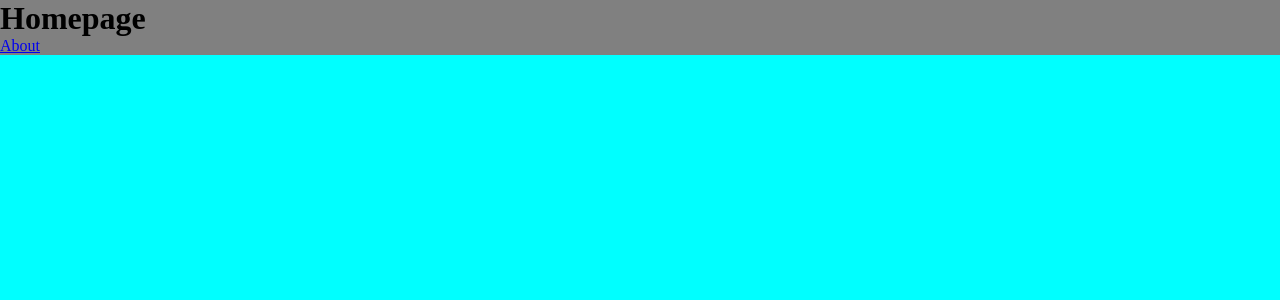
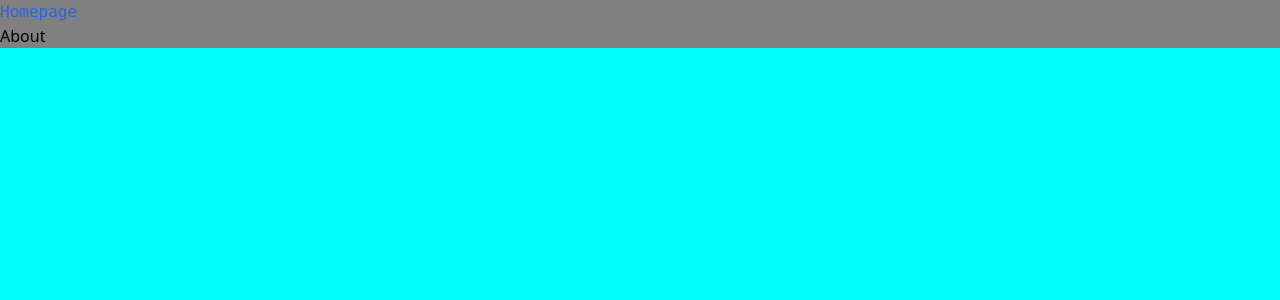
Before and after one commit to pragyachik/Plorus, a Next.js app in the folder nextapp/: page / in a window 1280 px wide. Shown: the top 300 px of the page. Built offline with nearby package versions, Linux system fonts and the light colour scheme.

Commit message:
Integrated tailwind, back button in about page

```diff
--- a/nextapp/package.json
+++ b/nextapp/package.json
@@ -14,7 +14,10 @@
     "react-dom": "18.2.0"
   },
   "devDependencies": {
+    "autoprefixer": "^10.4.12",
     "eslint": "8.24.0",
-    "eslint-config-next": "12.3.1"
+    "eslint-config-next": "12.3.1",
+    "postcss": "^8.4.17",
+    "tailwindcss": "^3.1.8"
   }
 }
--- a/nextapp/pages/about.js
+++ b/nextapp/pages/about.js
@@ -1,9 +1,12 @@
+import Link from "next/link"
+
 const About = () => {
   return (
     <>
       <h1>About</h1>
       <p>This is the Plorus app</p>
       <p>Danger! Under Construction. Please wear hard hat</p>
+      <Link href="/"><a>Back to Home</a></Link>
     </>
   )
 };
--- a/nextapp/pages/index.js
+++ b/nextapp/pages/index.js
@@ -7,7 +7,7 @@ import Link from "next/link"
 export default function Home() {
   return (
     <div className={plorusStyles.container}>
-      <h1 className={plorusStyles.title}>Homepage</h1>
+      <h1 className="font-mono text-blue-600">Homepage</h1>
       <Link href="/about"><a>About</a></Link>
     </div>
   )
--- /dev/null
+++ b/nextapp/postcss.config.js
@@ -0,0 +1,6 @@
+module.exports = {
+  plugins: {
+    tailwindcss: {},
+    autoprefixer: {},
+  },
+}
--- a/nextapp/styles/globals.css
+++ b/nextapp/styles/globals.css
@@ -1,3 +1,8 @@
+@tailwind base;
+@tailwind components;
+@tailwind utilities;
+
+
 html,
 body {
   padding: 0;
--- /dev/null
+++ b/nextapp/tailwind.config.js
@@ -0,0 +1,11 @@
+/** @type {import('tailwindcss').Config} */
+module.exports = {
+  content: [
+    './pages/**/*.{html,js}',
+    './components/**/*.{html,js}'
+  ],
+  theme: {
+    extend: {},
+  },
+  plugins: [],
+}
```
Also changed, not shown: 2 other files (tests, documents, lock files or other folders).
